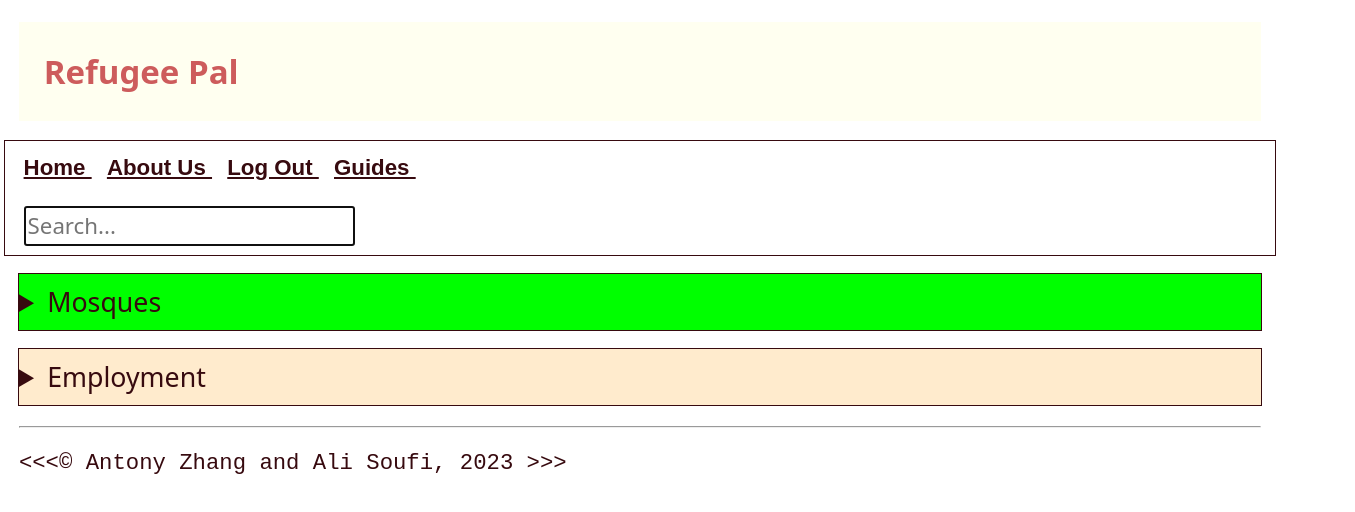
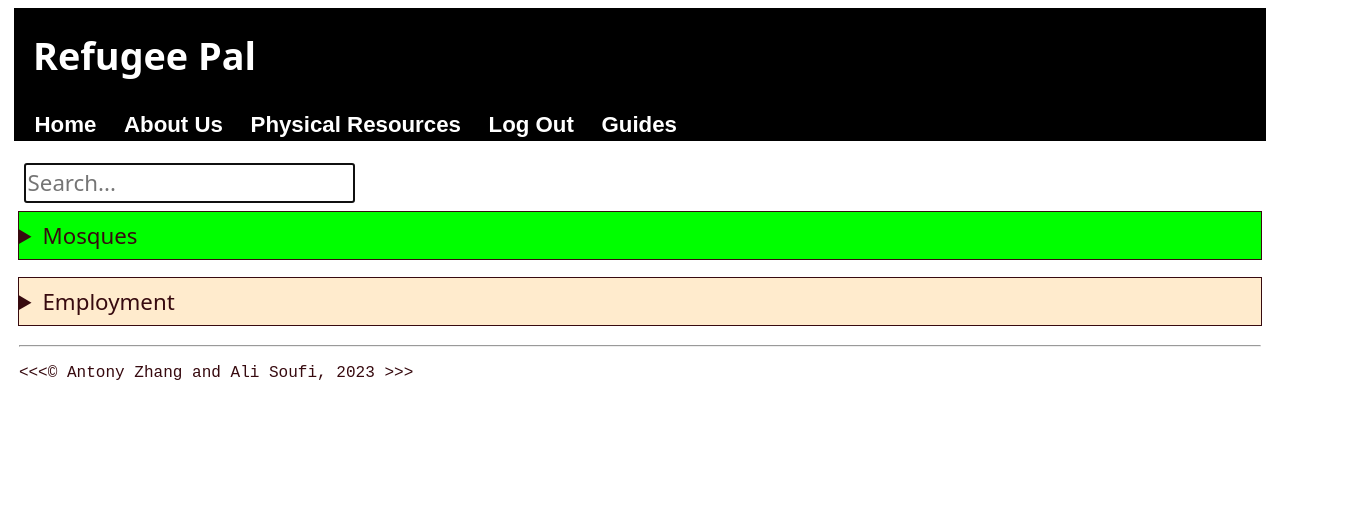
Before and after one commit to Refugee-Pal/Refugee-Pal-alpha, a plain HTML site: page physical-resources.html in a window 1280 px wide. Shown: the whole page, 1355 px wide, since content can reach past the window. Drawn offline with Linux system fonts and the light colour scheme.

Commit message:
link hover changes, fixed favicon bug

```diff
--- a/physical-resources.html
+++ b/physical-resources.html
@@ -5,20 +5,21 @@
         <meta title="Physical Resources">
         <meta name="author" content="Antony Zhang & Ali Soufi">
         <meta name="description" content="About the creators of Refugee Pal">
-        <link rel="icon" type="image/x-icon" href="favicon-32x32.png">
+        <link rel="icon" type="image/x-icon" href="images/refugeeicon.png">
         <link rel="stylesheet" href="style.css">
     </head>
 
     <body>
 
         <header>
-            <h1>Refugee Pal</h1>
+            <div class="black"><h1>Refugee Pal</h1>
             <nav>
-                <h3><a href="homepage.html">Home&nbsp;</a>
-                <a href="about us.html" target="_blank">About Us&nbsp;</a>
-                <a href="landing.html">Log Out&nbsp;</a>
-                <a href="guides.html">Guides&nbsp;</a></h3>
-                <form action="https://httpbin.org/get" method="get">
+                <h3 class="taskbar"><a href="homepage.html">&nbsp;Home&nbsp;</a>
+                <a href="about us.html" target="_blank">&nbsp;About Us&nbsp;</a>
+                <a href="physical-resources.html">&nbsp;Physical Resources&nbsp;</a>
+                <a href="landing.html">&nbsp;Log Out&nbsp;</a>
+                <a href="guides.html">&nbsp;Guides&nbsp;</a></h3></div>
+                <form action="https://httpbin.org/get" method="get"></h3>
                     <input type="search" name="searchBar" id="searchBar" required autofocus placeholder="Search...">
                 </form>
             </nav>
@@ -107,7 +108,7 @@
             </details>
         </main>
         <footer>
-            <hr><p class="footer">&lt;&lt;&lt;&COPY; Antony Zhang and Ali Soufi, 2023 &gt;&gt;&gt;</p>
+            <hr><p class="foot">&lt;&lt;&lt;&COPY; Antony Zhang and Ali Soufi, 2023 &gt;&gt;&gt;</p>
         </footer>
     </body>
 </html>
--- a/style.css
+++ b/style.css
@@ -1,3 +1,4 @@
+
 
 * {
 font-family: system-ui, -apple-system, BlinkMacSystemFont, 'Segoe UI', Roboto, Oxygen, Ubuntu, Cantarell, 'Open Sans', 'Helvetica Neue', sans-serif;
@@ -9,10 +10,11 @@ color: rgb(55, 10, 15)
 }
 
 h1 {
-color: indianred;
-background-color: ivory;
-font-size: 1.75rem;
-padding: 0.75em;
+color: rgb(255, 255, 255);
+background-color: rgb(0, 0, 0);
+font-size: 2rem;
+margin: 1rem;
+font-weight: 700;
 }
 
 a {
@@ -22,7 +24,6 @@ font-family: Arial, Helvetica, sans-serif;
 
 .employment {
     background-color: blanchedalmond;
-    font-size: larger;
     font-weight: 500;
     padding-top: 0.3em;
     padding-bottom: 0.3em;
@@ -33,7 +34,6 @@ font-family: Arial, Helvetica, sans-serif;
 
 .mosques {
     background-color:lime;
-    font-size: larger;
     font-weight: 500;
     padding-top: 0.3em;
     padding-bottom: 0.3em;
@@ -48,16 +48,43 @@ font-family: monospace;
 }
 
 p {
-line-height: 1.25;
+line-height: 1.35;
 width: 100ch;
 }
 
-nav {
+/*nav {
 outline: 1px solid;
 outline-offset: 0.5rem;
 margin: 1.5rem 0rem;
-}
+}*/
 
 .guide {
 padding: 0.5rem;
 }
+
+.black {
+background-color: black;
+margin:0px;
+padding-top:0.05rem;
+}
+
+a {
+color: white;
+text-decoration: none;
+}
+
+a:visited {
+    color: white;
+    text-decoration: none;
+}
+
+a:hover {
+    color:rgb(0, 0, 0);
+    text-decoration: none;
+    background-color: white;
+    }
+
+.foot {
+    font-size: 0.85rem;
+    font-family: monospace;
+}
```
Also changed, not shown: about us.html (+10 -7 lines), guides.html (+10 -10 lines), homepage.html (+8 -8 lines), landing.html (+1 -1 lines).
